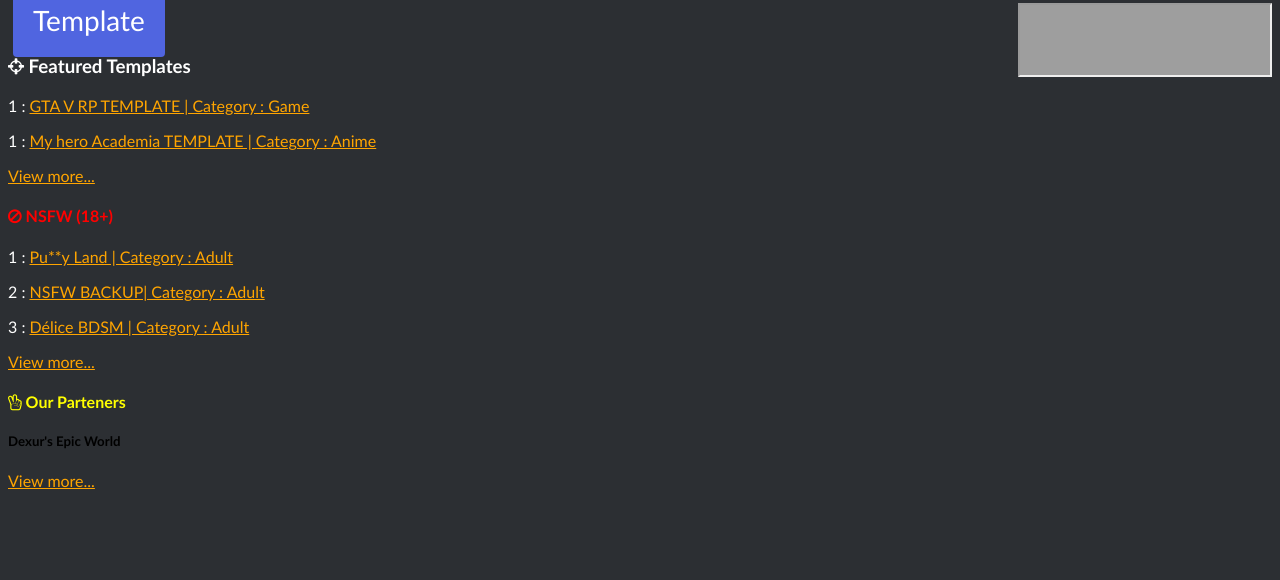
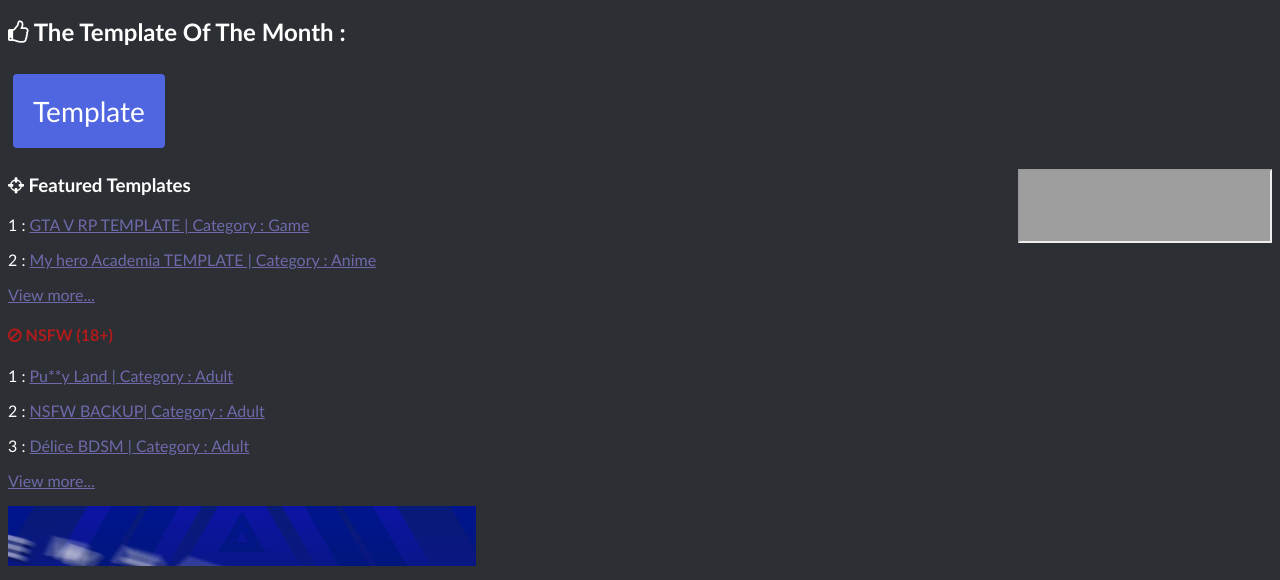
Before and after one commit to ob-cell/discordtemplates, a plain HTML site: page index.html in a window 1280 px wide. Shown: the part 220-800 px from the top of the page. Drawn offline with Linux system fonts and the light colour scheme; grey boxes are pictures that could not be loaded.

Commit message:
Add files via upload

```diff
--- a/index.html
+++ b/index.html
@@ -9,7 +9,8 @@
         <meta name="viewport" content="width=device-width, initial-scale=1">
         <link rel="stylesheet" href="https://fonts.googleapis.com/icon?family=Material+Icons">
         <link rel="stylesheet" href="https://cdnjs.cloudflare.com/ajax/libs/font-awesome/4.7.0/css/font-awesome.min.css">
-        <style>
+        <img src="img/tslg.gif">
+      <style>
           .button {
   border-radius: 4px;
   background-color: #5065e0;
@@ -96,7 +97,7 @@ body {background-color: #2C2F33;}
 
         <style>
           a {
-  color: orange;
+  color: rgb(111, 105, 172);
 }
 
             body {
@@ -122,8 +123,9 @@ body {background-color: #2C2F33;}
         <ul id="myMenu">
         </ul>
         <h2 style="color:white"><i class="fa fa-thumbs-o-up"></i> <b>The Template Of The Month : </b></h2>
-
+        <pre class="tab">                                                            </pre>
       <a class="button" href="https://discord.new/sJNx6RRFUJq7"><span>Template</span></a>
+      <pre class="tab">                                                            </pre>
         <style>
       @keyframes discord {
 	0% {height:70px; width:250px;}
@@ -172,18 +174,15 @@ body {background-color: #2C2F33;}
       </style>
 
       <h3 style="color:white"><i class="fa fa-crosshairs"></i> <b> Featured Templates</b></h3>
+
       <p style="color:white">1 : <a href="https://discord.new/TdjMe6Qd2QRB">GTA V RP TEMPLATE | Category : Game</a></p>
-      <p style="color:white">1 : <a href="https://discord.new/pmtDU3RfyMWF">My hero Academia TEMPLATE | Category : Anime</a></p>
+      <p style="color:white">2 : <a href="https://discord.new/pmtDU3RfyMWF">My hero Academia TEMPLATE | Category : Anime</a></p>
       <p style="color:white"><a href="https://discord.gg/N5K7g9a2Ru"> View more...</a></p>
-      <h4 style="color:red"><i class="fa fa-ban"></i> NSFW (18+)</h4>
+      <h4 style="color:rgb(177, 27, 27)"><i class="fa fa-ban"></i> NSFW (18+)</h4>
       <p style="color:white">1 : <a href="https://discord.new/9NRXnE9gehQw"> Pu**y Land | Category : Adult</a></p>
       <p style="color:white">2 : <a href="https://discord.new/U72Xay6X9eZU"> NSFW BACKUP| Category : Adult</a></p>
       <p style="color:white">3 : <a href="https://discord.new/8wBdBM4ZqKjt"> Délice BDSM | Category : Adult</a></p>
       <p style="color:white"><a href="https://discord.gg/N5K7g9a2Ru"> View more...</a></p>
-      <h4 style="color:yellow"><i class="fa fa-hand-peace-o"></i> Our Parteners</h4>
-      <h5 style="color:black">Dexur's Epic World</h5>
-
-      <p style="color:white"><a href="https://discord.gg/N5K7g9a2Ru"> View more...</a></p>
-
+      <img src="img/tslg.gif"><a href="https://discord.gg/N5K7g9a2Ru"></a>
     </head>
 </html>
```
Also changed, not shown: img/tslg.gif (added).
